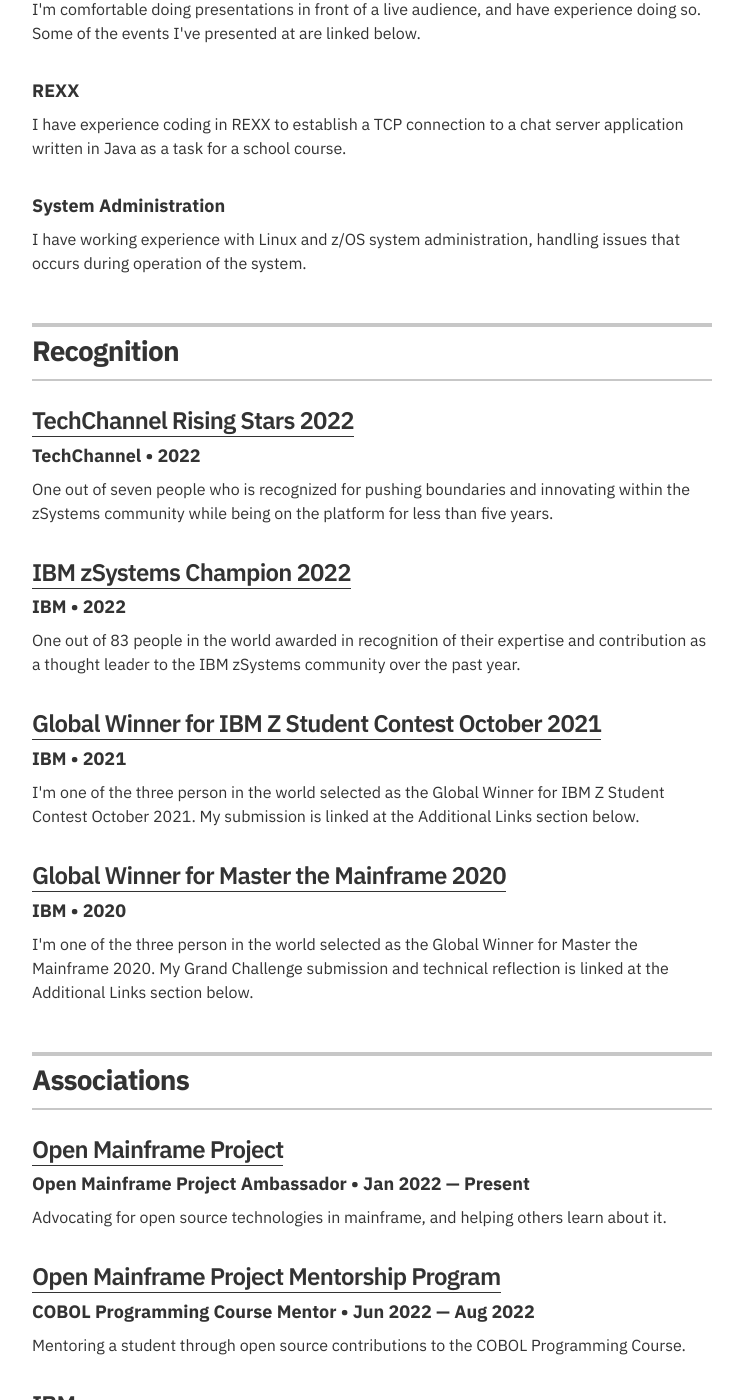
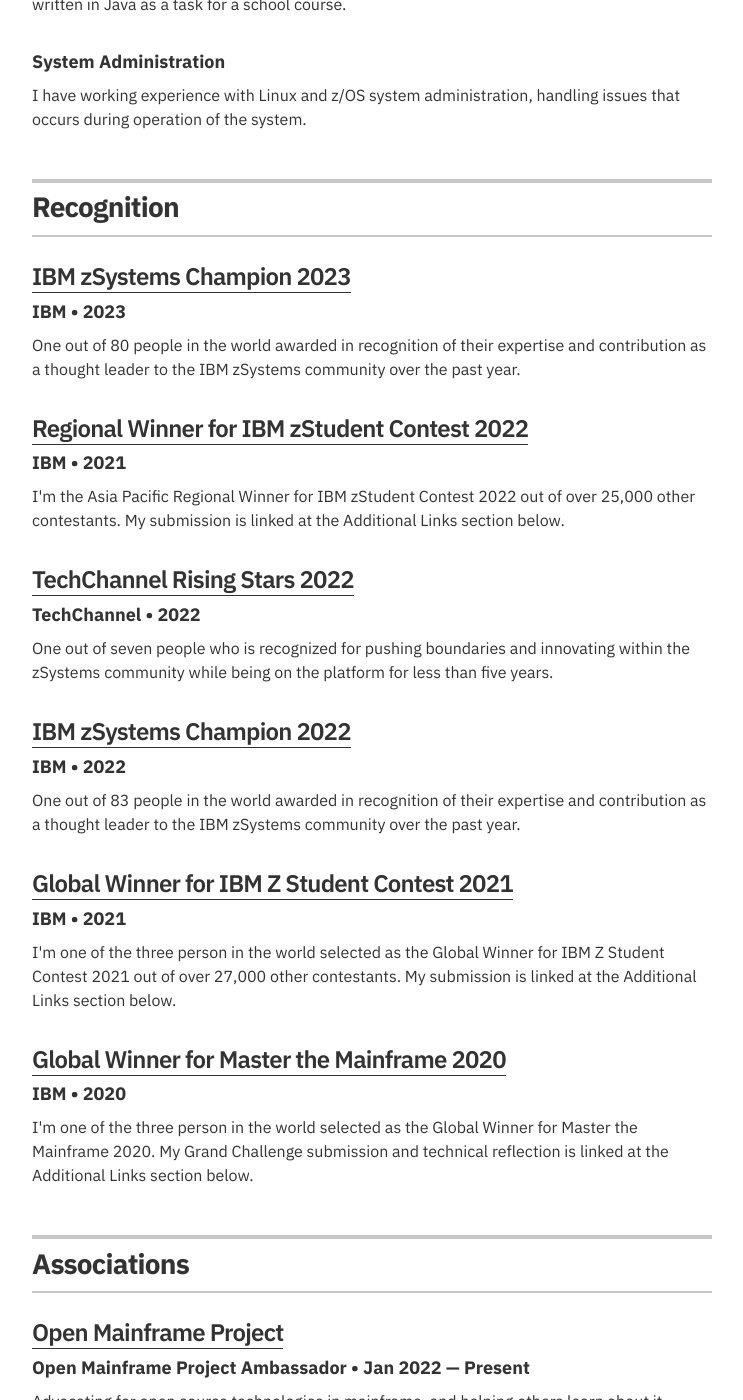
Before and after one commit to tanto259/hartan.to, a Jekyll site: the page built from index.html, in a window 1280 px wide and 1400 px high, scrolled down 2118 px. Shown: the whole window, without its empty margins (268-1011 px from the left). Built offline with Jekyll 4.4.1, drawn with Linux system fonts in a browser that asks for light colours; some of the changed text lies outside the part shown.

Commit message:
Update profile

```diff
--- a/_config.yml
+++ b/_config.yml
@@ -1,5 +1,5 @@
 title:        Hartanto Ario Widjaya
-description:  Student and Mainframer
+description:  Mainframer
 url:          "https://hartan.to"
 
 markdown: kramdown
@@ -10,8 +10,8 @@
 resume:
   avatar:             true
   name:               Hartanto Ario Widjaya
-  title:              Student and Mainframer
-  intro:              "<p>I'm a student from Singapore who is looking to explore career options in mainframe. Why? Because they are fun to explore. In particular, I'm passionate about security, operations, and system programming on the mainframe!</p><p>I will be looking for full-time employment in Singapore when I conclude my undergraduate studies in January of 2023.</p><p>References available on request.</p>"
+  title:              Mainframer
+  intro:              "<p>I'm a system engineer from Singapore who is working with mainframes. Why? Because they are fun to explore :)</p>"
   contact:            "yes"
 
 resume_section:
--- a/_data/credentials.yml
+++ b/_data/credentials.yml
@@ -22,7 +22,7 @@
 - credentials: ITIL 4 Foundation
   organization: AXELOS
   year: Nov 2021
-  url: https://www.credly.com/badges/d723afb9-7bd6-4514-a8f9-428a29b6f898
+  url: https://www.axelos.com/successful-candidates-register/
 
 - credentials: Agile Thinking and Leadership - Intermediate
   organization: ACESENCE
--- a/_data/education.yml
+++ b/_data/education.yml
@@ -1,5 +1,5 @@
 # Degree
 - degree: Bachelor of Science (Computer Science)
   uni: Singapore Management University
-  year: Aug 2019 &mdash; Jan 2023 (expected)
+  year: Aug 2019 &mdash; Jan 2023
   summary: Enrolled in the first cohort of Computer Science students, majoring in IT Solution Development with interest in Cybersecurity.
--- a/_data/recognitions.yml
+++ b/_data/recognitions.yml
@@ -1,4 +1,16 @@
 # Recognitions
+- award: IBM zSystems Champion 2023
+  organization: IBM
+  year: 2023
+  summary: One out of 80 people in the world awarded in recognition of their expertise and contribution as a thought leader to the IBM zSystems community over the past year.
+  url: https://www.credly.com/badges/b3510f9e-b9fb-409f-93ff-5f74546811ea
+
+- award: Regional Winner for IBM zStudent Contest 2022
+  organization: IBM
+  year: 2021
+  summary: I'm the Asia Pacific Regional Winner for IBM zStudent Contest 2022 out of over 25,000 other contestants. My submission is linked at the Additional Links section below.
+  url: https://www.credly.com/badges/67108f80-eb98-4d7b-acbe-6ea523191c65
+
 - award: TechChannel Rising Stars 2022
   organization: TechChannel
   year: 2022
@@ -11,10 +23,10 @@
   summary: One out of 83 people in the world awarded in recognition of their expertise and contribution as a thought leader to the IBM zSystems community over the past year.
   url: https://www.credly.com/badges/b6cfa40f-48e0-4eb2-b6a9-7bf31dc97fcc
 
-- award: Global Winner for IBM Z Student Contest October 2021
+- award: Global Winner for IBM Z Student Contest 2021
   organization: IBM
   year: 2021
-  summary: I'm one of the three person in the world selected as the Global Winner for IBM Z Student Contest October 2021. My submission is linked at the Additional Links section below.
+  summary: I'm one of the three person in the world selected as the Global Winner for IBM Z Student Contest 2021 out of over 27,000 other contestants. My submission is linked at the Additional Links section below.
   url: https://www.hackerearth.com/challenges/hackathon/ibm-z-student-contest-powered-by-ibm-z-xplore/
 
 - award: Global Winner for Master the Mainframe 2020
```
